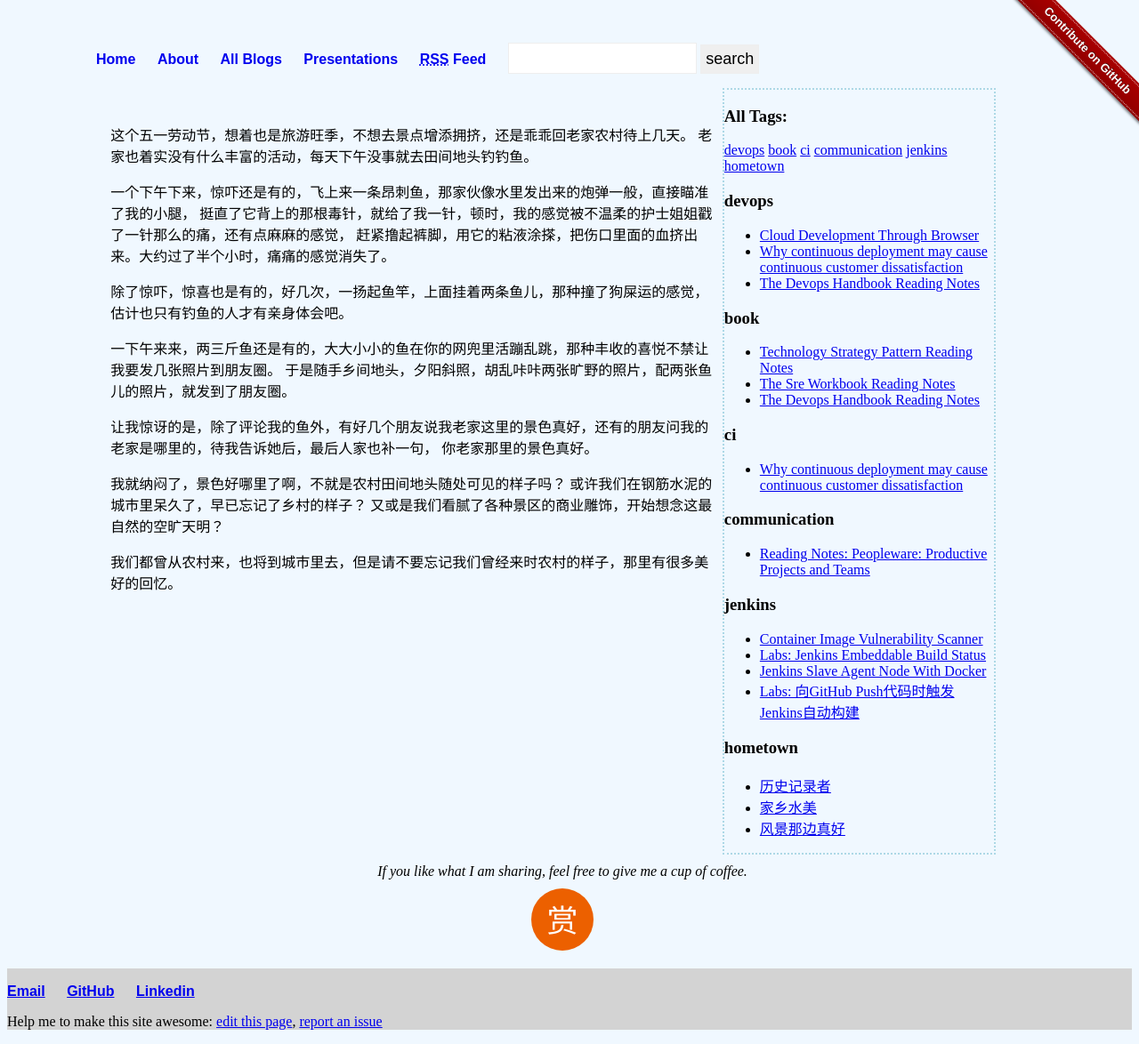
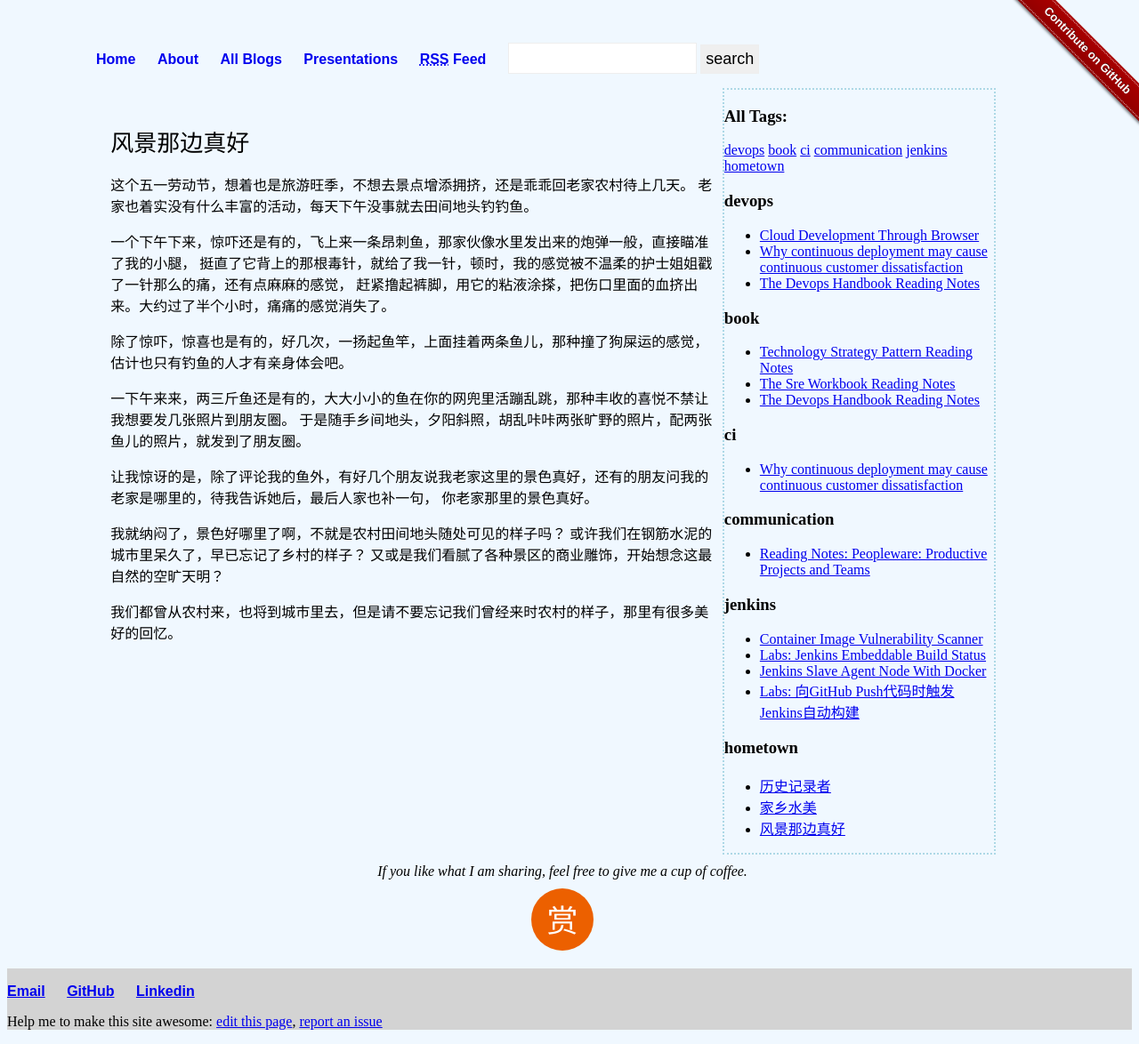
Before and after one commit to liuning0820/liuning0820.github.io, a Jekyll site: the page built from _posts/2019-05-04-风景那边真好.md, in a window 1280 px wide. Shown: the whole page at 89% size. Built offline with Jekyll 4.4.1, drawn with Linux system fonts in a browser that asks for light colours.

Commit message:
Update a bit

```diff
--- a/_posts/2019-05-04-风景那边真好.md
+++ b/_posts/2019-05-04-风景那边真好.md
@@ -1,9 +1,10 @@
 ---
 layout: default
-title: "风景那边真好"
 author: liuning0820
 tags: [hometown]
 ---
+
+# 风景那边真好
 
 这个五一劳动节，想着也是旅游旺季，不想去景点增添拥挤，还是乖乖回老家农村待上几天。
 老家也着实没有什么丰富的活动，每天下午没事就去田间地头钓钓鱼。
@@ -14,7 +15,7 @@ tags: [hometown]
 
 除了惊吓，惊喜也是有的，好几次，一扬起鱼竿，上面挂着两条鱼儿，那种撞了狗屎运的感觉，估计也只有钓鱼的人才有亲身体会吧。
 
-一下午来来，两三斤鱼还是有的，大大小小的鱼在你的网兜里活蹦乱跳，那种丰收的喜悦不禁让我要发几张照片到朋友圈。
+一下午来来，两三斤鱼还是有的，大大小小的鱼在你的网兜里活蹦乱跳，那种丰收的喜悦不禁让我想要发几张照片到朋友圈。
 于是随手乡间地头，夕阳斜照，胡乱咔咔两张旷野的照片，配两张鱼儿的照片，就发到了朋友圈。
 
 让我惊讶的是，除了评论我的鱼外，有好几个朋友说我老家这里的景色真好，还有的朋友问我的老家是哪里的，待我告诉她后，最后人家也补一句，
```
